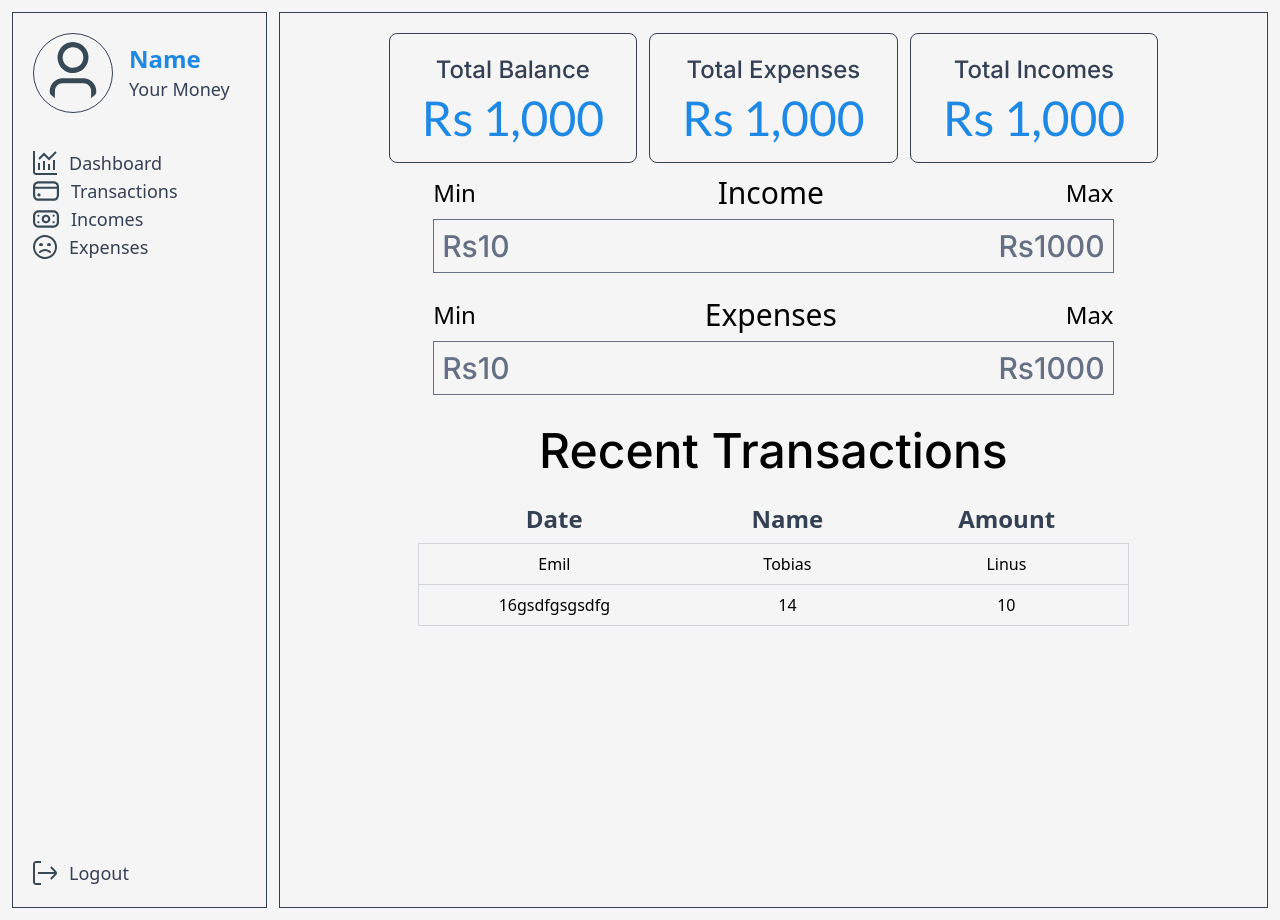
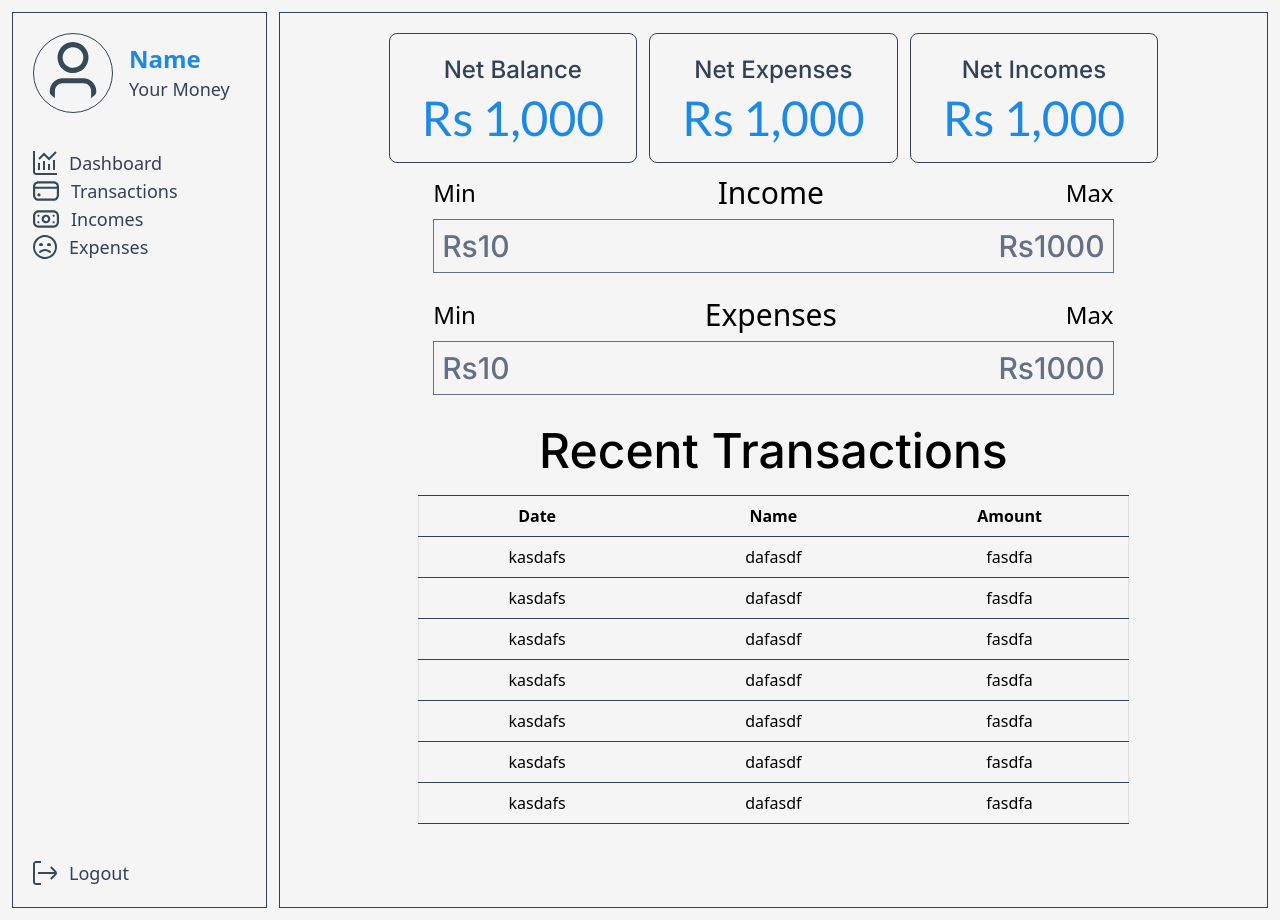
Before and after one commit to Karam-Abbas/Finance-Tracker, a React (Vite) app in the folder Client/: page /dashboard in a window 1280 px wide. Built offline with nearby package versions, Linux system fonts and the light colour scheme.

Commit message:
Dashboard completed moving forward towards the Transactions.

```diff
--- a/Client/public/stylesheets/Dashboard.css
+++ b/Client/public/stylesheets/Dashboard.css
@@ -0,0 +1,32 @@
+.table_component {
+    overflow: auto;
+    width: 100%;
+    display: flex;
+    flex-direction: column;
+    align-items: center;
+}
+
+.table_component table {
+    border: 1px solid #dededf;
+    height: 100%;
+    width: 75%;
+    table-layout: fixed;
+    border-collapse: collapse;
+    border-spacing: 1px;
+    text-align: center;
+}
+
+/* .table_component th {
+    border-right: 1px solid #dededf;
+    border-left: 1px solid #dededf;
+    background-color: #eceff1;
+    color: #000000;
+    padding: 5px;
+}
+
+.table_component td {
+    border: 1px solid #dededf;
+    background-color: #ffffff;
+    color: #000000;
+    padding: 5px;
+} */
--- a/Client/src/components/Dashboard.jsx
+++ b/Client/src/components/Dashboard.jsx
@@ -1,5 +1,7 @@
 import React from "react";
 import { Sidebar } from "./index.js";
+import '../../public/stylesheets/Dashboard.css'
+import '../../public/stylesheets/LogIn.css'
 
 const Dashboard = () => {
   return (
@@ -9,7 +11,7 @@ const Dashboard = () => {
         <div className="flex flex-row items-center justify-center gap-3">
           <div className="flex flex-col items-center justify-end gap-2 border-x border-y border-solid border-[--primary-color] px-8 py-5 rounded-lg">
             <div className="text-2xl text-[--primary-color] font-medium font-inter">
-              Total Balance
+              Net Balance
             </div>
             <div className="text-5xl text-[--accent-color] font-medium font-lato">
               Rs 1,000
@@ -17,7 +19,7 @@ const Dashboard = () => {
           </div>
           <div className="flex flex-col items-center justify-end gap-2 border-x border-y border-solid border-[--primary-color] px-8 py-5 rounded-lg">
             <div className="text-2xl text-[--primary-color] font-medium font-inter">
-              Total Expenses
+              Net Expenses
             </div>
             <div className="text-5xl text-[--accent-color] font-medium font-lato">
               Rs 1,000
@@ -25,7 +27,7 @@ const Dashboard = () => {
           </div>
           <div className="flex flex-col items-center justify-end gap-2 border-x border-y border-solid border-[--primary-color] px-8 py-5 rounded-lg">
             <div className="text-2xl text-[--primary-color] font-medium font-inter">
-              Total Incomes
+              Net Incomes
             </div>
             <div className="text-5xl text-[--accent-color] font-medium font-lato">
               Rs 1,000
@@ -66,31 +68,51 @@ const Dashboard = () => {
         <div className="flex items-center justify-center text-5xl font-medium font-inter p-5">
           <p>Recent Transactions</p>
         </div>
-        <div className="flex flex-col items-center justify-center  w-full">
-          <table class="w-3/4">
+
+        <div className="table_component">
+          <table>
             <thead>
               <tr>
-                <th class=" px-4 py-2 text-center text-[--primary-color] text-2xl font-semibold">
-                  Date
-                </th>
-                <th class=" px-4 py-2 text-center text-[--primary-color] text-2xl font-semibold">
-                  Name
-                </th>
-                <th class=" px-4 py-2 text-center text-[--primary-color] text-2xl font-semibold">
-                  Amount
-                </th>
+                <th className="border border-x-0 border-y border-[--primary-color] p-2 ">Date</th>
+                <th className="border border-x-0 border-y border-[--primary-color] p-2 ">Name</th>
+                <th className="border border-x-0 border-y border-[--primary-color] p-2 ">Amount</th>
               </tr>
             </thead>
             <tbody>
-              <tr class="bg-white hover:bg-gray-50 border border-x border-gray-300">
-                <td class="px-4 py-2 text-center">Emil</td>
-                <td class="px-4 py-2 text-center">Tobias</td>
-                <td class="px-4 py-2 text-center">Linus</td>
+              <tr>
+                <td className="border border-x-0 border-y border-[--primary-color] p-2 ">kasdafs</td>
+                <td className="border border-x-0 border-y border-[--primary-color] p-2 ">dafasdf</td>
+                <td className="border border-x-0 border-y border-[--primary-color] p-2 ">fasdfa</td>
               </tr>
-              <tr class="bg-white hover:bg-gray-50 border border-x border-gray-300">
-                <td class="px-4 py-2 text-center">16gsdfgsgsdfg</td>
-                <td class="px-4 py-2 text-center">14</td>
-                <td class="px-4 py-2 text-center">10</td>
+              <tr>
+                <td className="border border-x-0 border-y border-[--primary-color] p-2 ">kasdafs</td>
+                <td className="border border-x-0 border-y border-[--primary-color] p-2 ">dafasdf</td>
+                <td className="border border-x-0 border-y border-[--primary-color] p-2 ">fasdfa</td>
+              </tr>
+              <tr>
+                <td className="border border-x-0 border-y border-[--primary-color] p-2 ">kasdafs</td>
+                <td className="border border-x-0 border-y border-[--primary-color] p-2 ">dafasdf</td>
+                <td className="border border-x-0 border-y border-[--primary-color] p-2 ">fasdfa</td>
+              </tr>
+              <tr>
+                <td className="border border-x-0 border-y border-[--primary-color] p-2 ">kasdafs</td>
+                <td className="border border-x-0 border-y border-[--primary-color] p-2 ">dafasdf</td>
+                <td className="border border-x-0 border-y border-[--primary-color] p-2 ">fasdfa</td>
+              </tr>
+              <tr>
+                <td className="border border-x-0 border-y border-[--primary-color] p-2 ">kasdafs</td>
+                <td className="border border-x-0 border-y border-[--primary-color] p-2 ">dafasdf</td>
+                <td className="border border-x-0 border-y border-[--primary-color] p-2 ">fasdfa</td>
+              </tr>
+              <tr>
+                <td className="border border-x-0 border-y border-[--primary-color] p-2 ">kasdafs</td>
+                <td className="border border-x-0 border-y border-[--primary-color] p-2 ">dafasdf</td>
+                <td className="border border-x-0 border-y border-[--primary-color] p-2 ">fasdfa</td>
+              </tr>
+              <tr>
+                <td className="border border-x-0 border-y border-[--primary-color] p-2 ">kasdafs</td>
+                <td className="border border-x-0 border-y border-[--primary-color] p-2 ">dafasdf</td>
+                <td className="border border-x-0 border-y border-[--primary-color] p-2 ">fasdfa</td>
               </tr>
             </tbody>
           </table>
```
